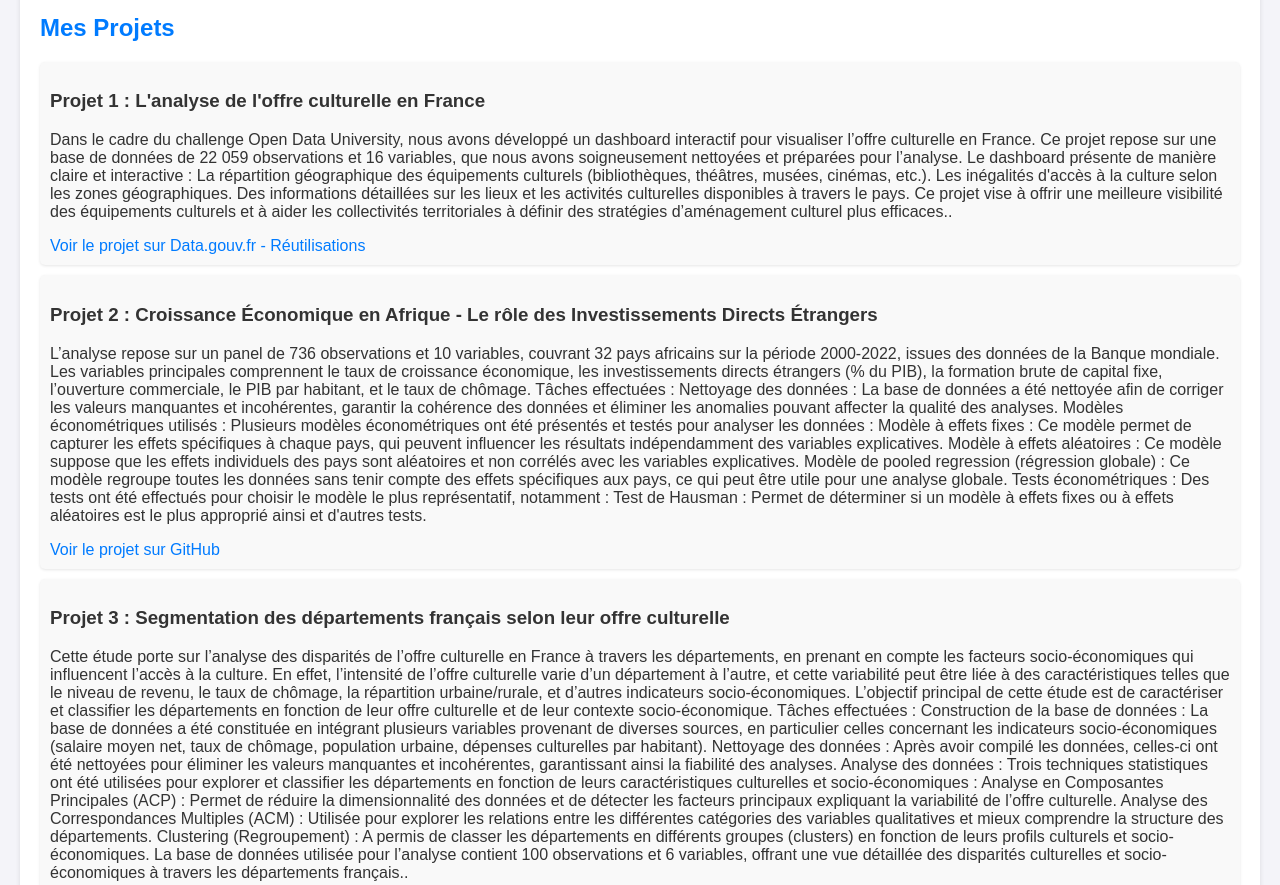
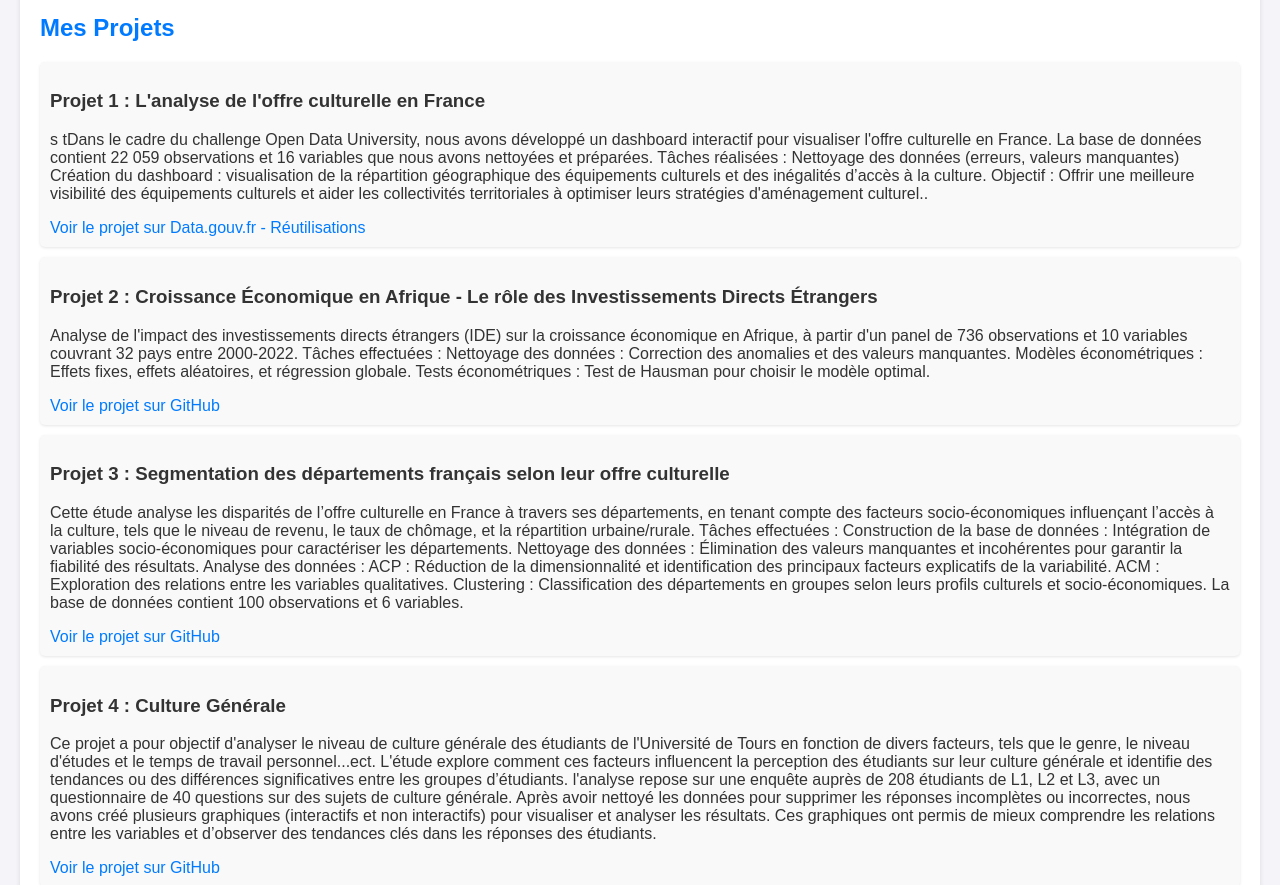
Before and after one commit to LynaBOUDAMOUS/.github.io, a plain HTML site: page index.html in a window 1280 px wide. Shown: the part 420-1305 px from the top of the page. Drawn offline with Linux system fonts and the light colour scheme.

Commit message:
Update index.html

```diff
--- a/index.html
+++ b/index.html
@@ -80,58 +80,49 @@
             <ul>
                 <li>
                     <h3>Projet 1 : L'analyse de l'offre culturelle en France</h3>
-                    <p>Dans le cadre du challenge Open Data University, nous avons développé un dashboard interactif pour visualiser l’offre culturelle en France. Ce projet repose sur une base de données de 22 059 observations et 16 variables, que nous avons soigneusement nettoyées et préparées pour l’analyse.
+                    <p>s tDans le cadre du challenge Open Data University, nous avons développé un dashboard interactif pour visualiser l'offre culturelle en France. La base de données contient 22 059 observations et 16 variables que nous avons nettoyées et préparées.
 
-                       Le dashboard présente de manière claire et interactive :
+                        Tâches réalisées :
 
-                       La répartition géographique des équipements culturels (bibliothèques, théâtres, musées, cinémas, etc.).
-                       Les inégalités d'accès à la culture selon les zones géographiques.
-                       Des informations détaillées sur les lieux et les activités culturelles disponibles à travers le pays.
-                       Ce projet vise à offrir une meilleure visibilité des équipements culturels et à aider les collectivités territoriales à définir des stratégies d’aménagement culturel plus efficaces..</p>
+                        Nettoyage des données (erreurs, valeurs manquantes)
+
+                        Création du dashboard : visualisation de la répartition géographique des équipements culturels et des inégalités d’accès à la culture.
+
+                        Objectif : Offrir une meilleure visibilité des équipements culturels et aider les collectivités territoriales à optimiser leurs stratégies d'aménagement culturel..</p>
                     <a href="https://www.data.gouv.fr/fr/users/lyna-boudamos/" target="_blank">Voir le projet sur Data.gouv.fr - Réutilisations</a>
                 </li>
                 <li>
                     <h3>Projet 2 : Croissance Économique en Afrique - Le rôle des Investissements Directs Étrangers</h3>
-                    <p>L’analyse repose sur un panel de 736 observations et 10 variables, couvrant 32 pays africains sur la période 2000-2022, issues des données de la Banque mondiale. Les variables principales comprennent le taux de croissance économique, les investissements directs étrangers (% du PIB), la formation brute de capital fixe, l’ouverture commerciale, le PIB par habitant, et le taux de chômage.
+                    <p>Analyse de l'impact des investissements directs étrangers (IDE) sur la croissance économique en Afrique, à partir d'un panel de 736 observations et 10 variables couvrant 32 pays entre 2000-2022.
 
                      Tâches effectuées :
 
-                     Nettoyage des données :
-                     La base de données a été nettoyée afin de corriger les valeurs manquantes et incohérentes, garantir la cohérence des données et éliminer les anomalies pouvant affecter la qualité des analyses.
+                     Nettoyage des données : Correction des anomalies et des valeurs manquantes.
 
-                     Modèles économétriques utilisés :
-                     Plusieurs modèles économétriques ont été présentés et testés pour analyser les données :
+                        Modèles économétriques : Effets fixes, effets aléatoires, et régression globale.
 
-                     Modèle à effets fixes : Ce modèle permet de capturer les effets spécifiques à chaque pays, qui peuvent influencer les résultats indépendamment des variables explicatives.
-                     Modèle à effets aléatoires : Ce modèle suppose que les effets individuels des pays sont aléatoires et non corrélés avec les variables explicatives.
-                     Modèle de pooled regression (régression globale) : Ce modèle regroupe toutes les données sans tenir compte des effets spécifiques aux pays, ce qui peut être utile pour une analyse globale.
-                     Tests économétriques :
-                     Des tests ont été effectués pour choisir le modèle le plus représentatif, notamment :
-
-                     Test de Hausman : Permet de déterminer si un modèle à effets fixes ou à effets aléatoires est le plus approprié ainsi et d'autres tests.</p>
+                        Tests économétriques : Test de Hausman pour choisir le modèle optimal.</p>
                     <a href="https://lynaboudamous.github.io/Lyna-git.github.io/Croissance%20%C3%89conomique%20en%20Afrique%20.html" target="_blank">Voir le projet sur GitHub</a>
                 </li>
                 <li>
                     <h3>Projet 3 : Segmentation des départements français selon leur offre culturelle</h3>
-                    <p>Cette étude porte sur l’analyse des disparités de l’offre culturelle en France à travers les départements, en prenant en compte les facteurs socio-économiques qui influencent l’accès à la culture. En effet, l’intensité de l’offre culturelle varie d’un département à l’autre, et cette variabilité peut être liée à des caractéristiques telles que le niveau de revenu, le taux de chômage, la répartition urbaine/rurale, et d’autres indicateurs socio-économiques.
+                    <p> Cette étude analyse les disparités de l’offre culturelle en France à travers ses départements, en tenant compte des facteurs socio-économiques influençant l’accès à la culture, tels que le niveau de revenu, le taux de chômage, et la répartition urbaine/rurale.
 
-                    L’objectif principal de cette étude est de caractériser et classifier les départements en fonction de leur offre culturelle et de leur contexte socio-économique.
+                      Tâches effectuées :
 
-                    Tâches effectuées :
+                     Construction de la base de données : Intégration de variables socio-économiques pour caractériser les départements.
 
-                    Construction de la base de données :
-                    La base de données a été constituée en intégrant plusieurs variables provenant de diverses sources, en particulier celles concernant les indicateurs socio-économiques (salaire moyen net, taux de chômage, population urbaine, dépenses culturelles par habitant).
+                    Nettoyage des données : Élimination des valeurs manquantes et incohérentes pour garantir la fiabilité des résultats.
 
-                    Nettoyage des données :
-                    Après avoir compilé les données, celles-ci ont été nettoyées pour éliminer les valeurs manquantes et incohérentes, garantissant ainsi la fiabilité des analyses.
+                        Analyse des données :
 
-                    Analyse des données :
-                    Trois techniques statistiques ont été utilisées pour explorer et classifier les départements en fonction de leurs caractéristiques culturelles et socio-économiques :
+                        ACP : Réduction de la dimensionnalité et identification des principaux facteurs explicatifs de la variabilité.
 
-                   Analyse en Composantes Principales (ACP) : Permet de réduire la dimensionnalité des données et de détecter les facteurs principaux expliquant la variabilité de l’offre culturelle.
-                   Analyse des Correspondances Multiples (ACM) : Utilisée pour explorer les relations entre les différentes catégories des variables qualitatives et mieux comprendre la structure des départements.
-                   Clustering (Regroupement) : A permis de classer les départements en différents groupes (clusters) en fonction de leurs profils culturels et socio-économiques.
-                   La base de données utilisée pour l’analyse contient 100 observations et 6 variables, offrant une vue détaillée des disparités culturelles et socio-économiques à travers les départements français..</p>
+                        ACM : Exploration des relations entre les variables qualitatives.
+
+                        Clustering : Classification des départements en groupes selon leurs profils culturels et socio-économiques.
+
+                        La base de données contient 100 observations et 6 variables.</p>
                     <a href="https://lynaboudamous.github.io/Lyna-git.github.io/Segmentation%20des%20d%C3%A9partements%20fran%C3%A7ais%20selon%20leur%20offre%20culturelle%20et%20leur%20contexte%20socio-%C3%A9conomiques.pdf" target="_blank">Voir le projet sur GitHub</a>
                 </li>
                 <li>
```
